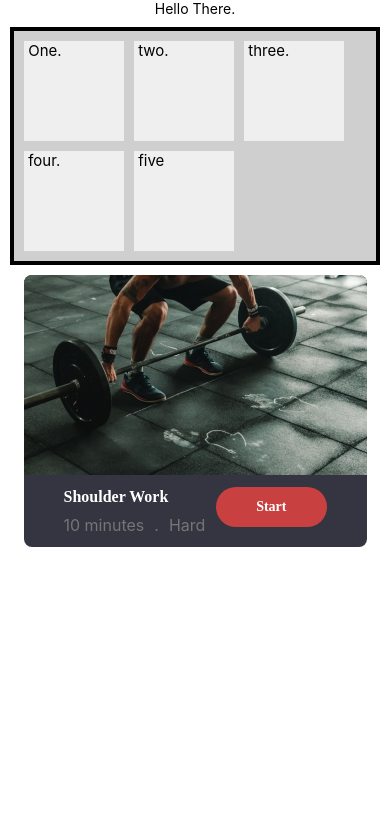
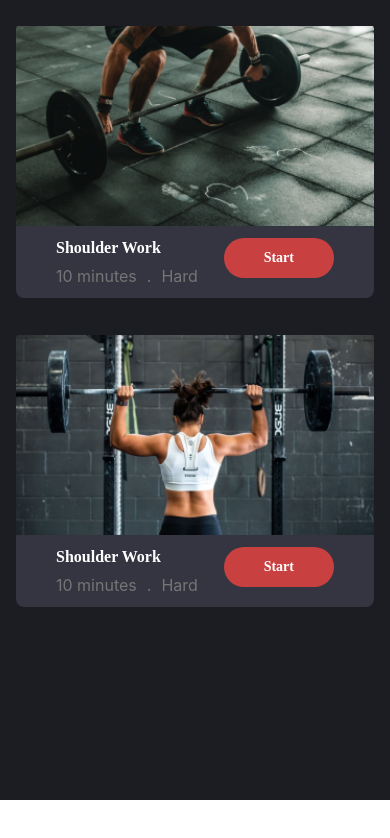
Before and after one commit to devMorshed/nativeApp, a React Native app: screen / in a window 390 px wide. Shown: the top 838 px of the page. Built offline with nearby package versions, Linux system fonts and the light colour scheme.

Commit message:
tutorial card updated

```diff
--- a/App.tsx
+++ b/App.tsx
@@ -7,8 +7,8 @@ import {
   SafeAreaView,
   ScrollView,
 } from 'react-native';
-import Flatcard from './components/Flatcard';
-import ImgCard from './components/ImgCard';
+
+import TutorialCard from './components/TutorialCard';
 
 const App = (): JSX.Element => {
   const isDarkMode = useColorScheme() === 'dark';
@@ -17,11 +17,14 @@ const App = (): JSX.Element => {
     <SafeAreaView>
       <ScrollView>
         <View style={styles.container}>
-          <Text style={isDarkMode ? styles.darkMode : styles.lightMode}>
-            Hello There.
-          </Text>
-          <Flatcard />
-          <ImgCard />
+          <View style={styles.tutorial_grid}>
+            <TutorialCard
+              tutorialImage={require('./assets/images/workout.png')}
+            />
+            <TutorialCard
+              tutorialImage={require('./assets/images/workout2.png')}
+            />
+          </View>
         </View>
       </ScrollView>
     </SafeAreaView>
@@ -30,9 +33,8 @@ const App = (): JSX.Element => {
 
 const styles = StyleSheet.create({
   container: {
-    flex: 1,
-    alignItems: 'center',
-    justifyContent: 'center',
+    backgroundColor: '#1C1C23',
+    minHeight: 800,
   },
   lightMode: {
     color: 'black',
@@ -40,6 +42,11 @@ const styles = StyleSheet.create({
   darkMode: {
     color: 'white',
   },
+  tutorial_grid: {
+    display: 'flex',
+    gap: 5,
+    marginVertical: 10,
+  },
 });
 
 export default App;
--- a/components/ImgCard.tsx
+++ b/components/TutorialCard.tsx
@@ -1,10 +1,11 @@
 import {Button, Image, StyleSheet, Text, View} from 'react-native';
 import React from 'react';
 
-export default function ImgCard() {
+export default function TutorialCard({tutorialImage}) {
   return (
     <View style={styles.card}>
-      <Image source={require('../assets/images/workout.png')} />
+
+      <Image style={{width: '100%'}} source={tutorialImage} />
 
       <View style={styles.card_footer}>
         <View>
@@ -27,7 +28,13 @@ const styles = StyleSheet.create({
   card: {
     backgroundColor: '#353542',
     borderRadius: 8,
+    margin: 16,
   },
+  tutorial_image: {
+    display: 'flex',
+    alignItems: 'center',
+  },
+
   card_title: {
     fontSize: 16,
     lineHeight: 20,
```
